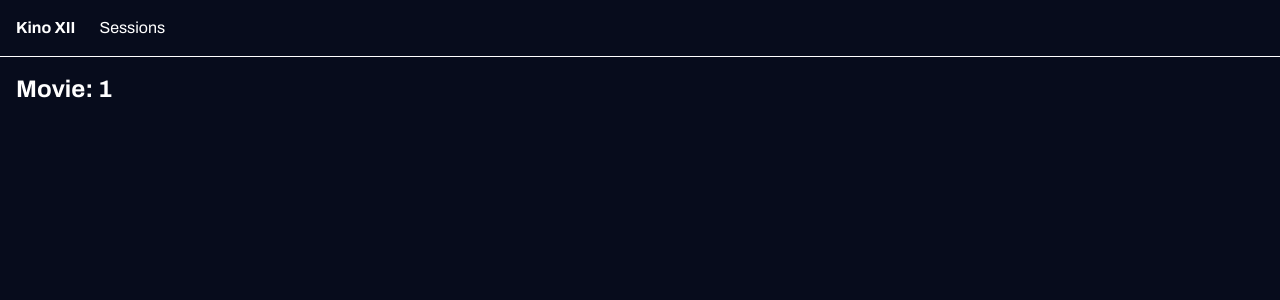
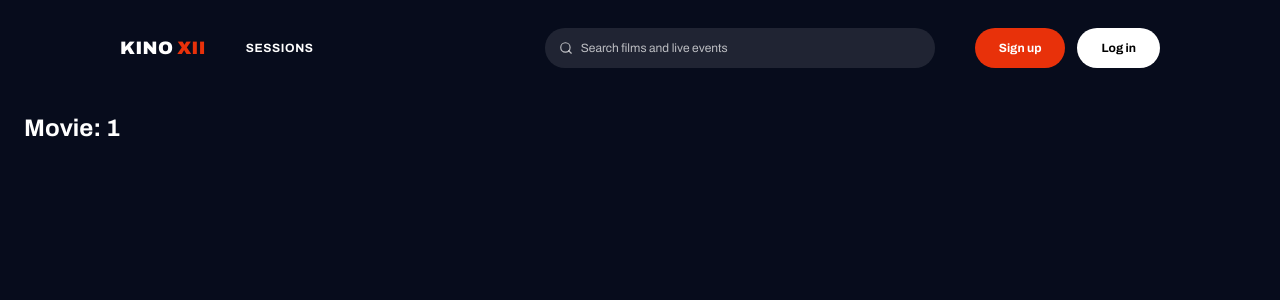
Before and after one commit to GujaMikadze/kino-xii, a React (Vite) app: page /movies/1 in a window 1280 px wide. Shown: the top 300 px of the page. Built offline with nearby package versions, Linux system fonts and the light colour scheme; no server answers.

Commit message:
feat: add navbar with auth states and user dropdown

```diff
--- /dev/null
+++ b/src/components/Avatar.tsx
@@ -0,0 +1,21 @@
+import type { User } from "../api/types";
+import { displayName, initials } from "../lib/user";
+
+export default function Avatar({ user, size = 40 }: { user: User; size?: number }) {
+  return (
+    <div className="relative shrink-0" style={{ width: size, height: size }}>
+      {user.avatar ? (
+        <img src={user.avatar} alt="" className="size-full rounded-lg object-cover" />
+      ) : (
+        <div className="flex size-full items-center justify-center rounded-lg bg-field text-xs font-bold">
+          {initials(displayName(user))}
+        </div>
+      )}
+      <span
+        className={`absolute -bottom-0.5 -right-0.5 size-2.5 rounded-full border-2 border-surface ${
+          user.profileComplete ? "bg-success" : "bg-warning"
+        }`}
+      />
+    </div>
+  );
+}
--- /dev/null
+++ b/src/components/Navbar.tsx
@@ -0,0 +1,55 @@
+import { Link } from "react-router-dom";
+import { Search } from "lucide-react";
+import { useAuth } from "../auth/useAuth";
+import UserMenu from "./UserMenu";
+
+export default function Navbar() {
+  const { user, isBooting, openAuthModal } = useAuth();
+
+  return (
+    <header className="relative z-40 flex h-24 items-center gap-10 px-30">
+      <Link to="/" className="text-lg font-black tracking-wide">
+        KINO <span className="text-accent">XII</span>
+      </Link>
+
+      <Link to="/sessions" className="text-xs font-bold tracking-wider">
+        SESSIONS
+      </Link>
+
+      <div className="relative ml-auto w-[390px]">
+        <Search
+          size={14}
+          className="absolute left-3.5 top-1/2 -translate-y-1/2 text-white/70"
+        />
+        <input
+          type="search"
+          placeholder="Search films and live events"
+          className="h-10 w-full rounded-full bg-white/10 pl-9 pr-4 text-xs outline-none placeholder:text-white/70"
+        />
+      </div>
+
+      {isBooting ? (
+        <div className="h-10 w-28" />
+      ) : user ? (
+        <UserMenu user={user} />
+      ) : (
+        <div className="flex gap-3">
+          <button
+            type="button"
+            onClick={() => openAuthModal("register")}
+            className="h-10 rounded-full bg-accent px-6 text-xs font-bold hover:bg-accent-hover"
+          >
+            Sign up
+          </button>
+          <button
+            type="button"
+            onClick={() => openAuthModal("login")}
+            className="h-10 rounded-full bg-white px-6 text-xs font-bold text-black hover:bg-white/90"
+          >
+            Log in
+          </button>
+        </div>
+      )}
+    </header>
+  );
+}
--- /dev/null
+++ b/src/components/UserMenu.tsx
@@ -0,0 +1,103 @@
+import { useEffect, useRef, useState } from "react";
+import { Link, useNavigate } from "react-router-dom";
+import { Check, ChevronDown, LogOut, Ticket, User as UserIcon } from "lucide-react";
+import type { User } from "../api/types";
+import { useAuth } from "../auth/useAuth";
+import { displayName } from "../lib/user";
+import Avatar from "./Avatar";
+
+const itemClass =
+  "flex w-full items-center gap-3 rounded-lg px-3 py-2.5 text-sm font-semibold hover:bg-white/5";
+
+export default function UserMenu({ user }: { user: User }) {
+  const { logout } = useAuth();
+  const navigate = useNavigate();
+  const [open, setOpen] = useState(false);
+  const ref = useRef<HTMLDivElement>(null);
+
+  useEffect(() => {
+    if (!open) return;
+    const onDown = (e: MouseEvent) => {
+      if (!ref.current?.contains(e.target as Node)) setOpen(false);
+    };
+    const onKey = (e: KeyboardEvent) => {
+      if (e.key === "Escape") setOpen(false);
+    };
+    document.addEventListener("mousedown", onDown);
+    document.addEventListener("keydown", onKey);
+    return () => {
+      document.removeEventListener("mousedown", onDown);
+      document.removeEventListener("keydown", onKey);
+    };
+  }, [open]);
+
+  const name = displayName(user);
+
+  return (
+    <div ref={ref} className="relative">
+      <button
+        type="button"
+        aria-expanded={open}
+        onClick={() => setOpen((o) => !o)}
+        className="flex items-center gap-3"
+      >
+        <Avatar user={user} />
+        <span className="text-sm font-bold">{name.split(" ")[0]}</span>
+        <ChevronDown
+          size={16}
+          className={`text-white/70 transition ${open ? "rotate-180" : ""}`}
+        />
+      </button>
+
+      {open && (
+        <div className="absolute right-0 top-full mt-3 w-80 rounded-2xl border border-white/10 bg-surface p-3 shadow-2xl">
+          <div className="flex items-center gap-3 px-1">
+            <Avatar user={user} />
+            <div className="min-w-0">
+              <p className="truncate text-sm font-bold">{name}</p>
+              <p className="truncate text-xs text-white/60">{user.email}</p>
+            </div>
+          </div>
+
+          {user.profileComplete ? (
+            <div className="mt-3 flex items-center justify-between rounded-lg bg-success/10 px-3 py-2 text-xs font-bold text-success">
+              Profile Complete <Check size={14} />
+            </div>
+          ) : (
+            <div className="mt-3 rounded-lg bg-warning/10 px-3 py-2">
+              <p className="text-xs font-bold text-warning">Profile incomplete</p>
+              <p className="text-[11px] text-white/60">
+                Please complete your profile to enable booking
+              </p>
+            </div>
+          )}
+
+          <div className="mt-2">
+            <Link to="/profile" onClick={() => setOpen(false)} className={itemClass}>
+              <UserIcon size={16} /> My Profile
+            </Link>
+            <Link
+              to="/profile?tab=tickets"
+              onClick={() => setOpen(false)}
+              className={itemClass}
+            >
+              <Ticket size={16} /> My Tickets
+            </Link>
+            <div className="my-2 border-t border-white/10" />
+            <button
+              type="button"
+              onClick={async () => {
+                setOpen(false);
+                await logout();
+                navigate("/");
+              }}
+              className={`${itemClass} text-accent`}
+            >
+              <LogOut size={16} /> Log out
+            </button>
+          </div>
+        </div>
+      )}
+    </div>
+  );
+}
--- /dev/null
+++ b/src/lib/user.ts
@@ -0,0 +1,9 @@
+import type { User } from "../api/types";
+
+export const displayName = (user: User) => user.fullName ?? user.username;
+
+export function initials(name: string) {
+  const parts = name.trim().split(/\s+/);
+  const letters = parts.length > 1 ? parts[0][0] + parts[1][0] : name.slice(0, 2);
+  return letters.toUpperCase();
+}
--- a/src/routes/Layout.tsx
+++ b/src/routes/Layout.tsx
@@ -1,15 +1,15 @@
-import { Link, Outlet } from "react-router-dom";
+import { Outlet } from "react-router-dom";
+import Navbar from "../components/Navbar";
+import AuthModals from "../auth/AuthModals";
 
 export default function Layout() {
   return (
-    <div>
-      <header className="flex gap-6 p-4 border-b">
-        <Link to="/" className="font-bold">Kino XII</Link>
-        <Link to="/sessions">Sessions</Link>
-      </header>
-      <main className="p-4">
+    <div className="min-h-screen">
+      <Navbar />
+      <main className="px-6 py-4">
         <Outlet />
       </main>
+      <AuthModals />
     </div>
   );
 }
```
